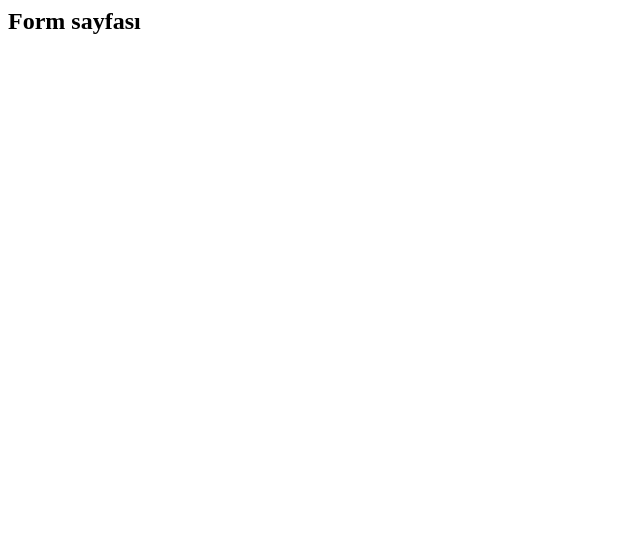
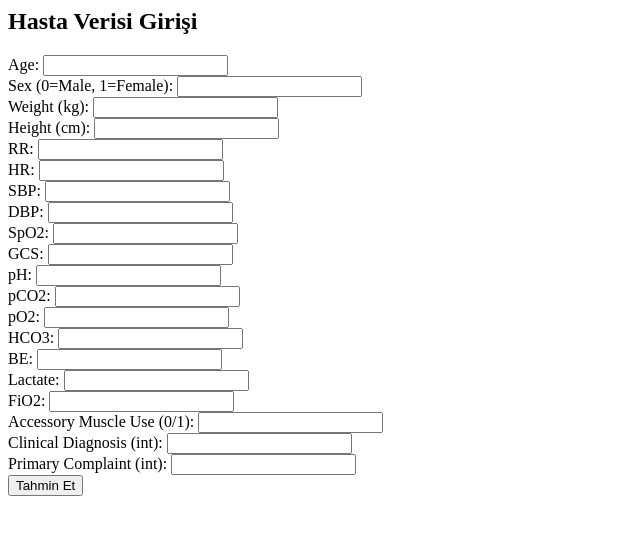
Before and after one commit to ramazansabirli/Entube3, a FastAPI app: page / in a window 1280 px wide. Before the commit the part shown is almost empty. Shown: the top 535 px of the page, without its empty margins (0-640 px from the left). Run offline with FastAPI, Linux system fonts and the light colour scheme; parts of the project's set-up code (start-up, migrations or seed data) failed here and were passed over.

Commit message:
form.html

```diff
--- a/templates/form.html
+++ b/templates/form.html
@@ -1 +1,31 @@
-<html><body><h2>Form sayfası</h2></body></html>
+<html>
+<head>
+    <title>Hasta Verisi Girişi</title>
+</head>
+<body>
+    <h2>Hasta Verisi Girişi</h2>
+    <form action="/form-predict/" method="post">
+        Age: <input type="number" name="Age"><br>
+        Sex (0=Male, 1=Female): <input type="number" name="Sex"><br>
+        Weight (kg): <input type="number" step="0.1" name="Weight_kg"><br>
+        Height (cm): <input type="number" step="0.1" name="Height_cm"><br>
+        RR: <input type="number" name="RR_pre"><br>
+        HR: <input type="number" name="HR_pre"><br>
+        SBP: <input type="number" name="SBP_pre"><br>
+        DBP: <input type="number" name="DBP_pre"><br>
+        SpO2: <input type="number" step="0.1" name="SpO2_pre"><br>
+        GCS: <input type="number" name="GCS_pre"><br>
+        pH: <input type="number" step="0.01" name="pH_pre"><br>
+        pCO2: <input type="number" step="0.1" name="pCO2_pre"><br>
+        pO2: <input type="number" step="0.1" name="pO2_pre"><br>
+        HCO3: <input type="number" step="0.1" name="HCO3_pre"><br>
+        BE: <input type="number" step="0.1" name="BE_pre"><br>
+        Lactate: <input type="number" step="0.01" name="Lactate_pre"><br>
+        FiO2: <input type="number" name="FiO2_pre"><br>
+        Accessory Muscle Use (0/1): <input type="number" name="Accessory_Muscle_Use"><br>
+        Clinical Diagnosis (int): <input type="number" name="Clinical_Diagnosis"><br>
+        Primary Complaint (int): <input type="number" name="Primary_Complaint"><br>
+        <input type="submit" value="Tahmin Et">
+    </form>
+</body>
+</html>
```
